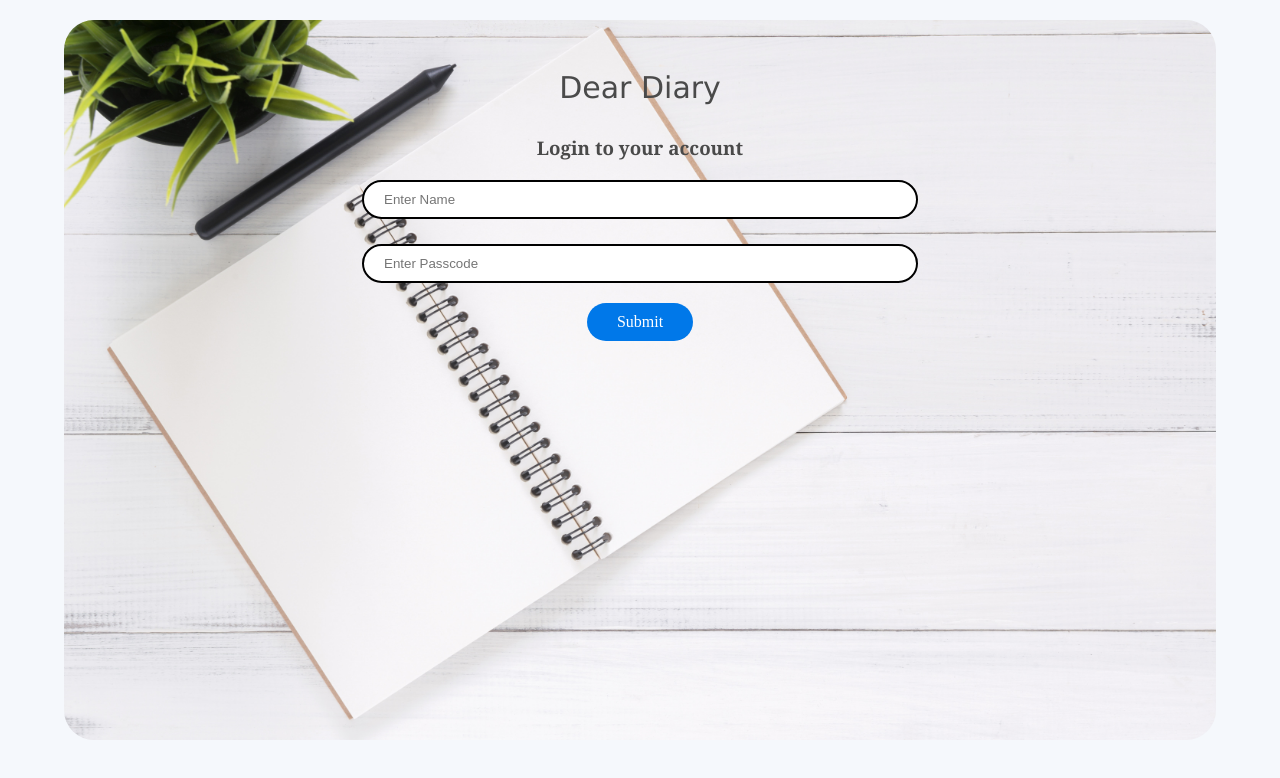
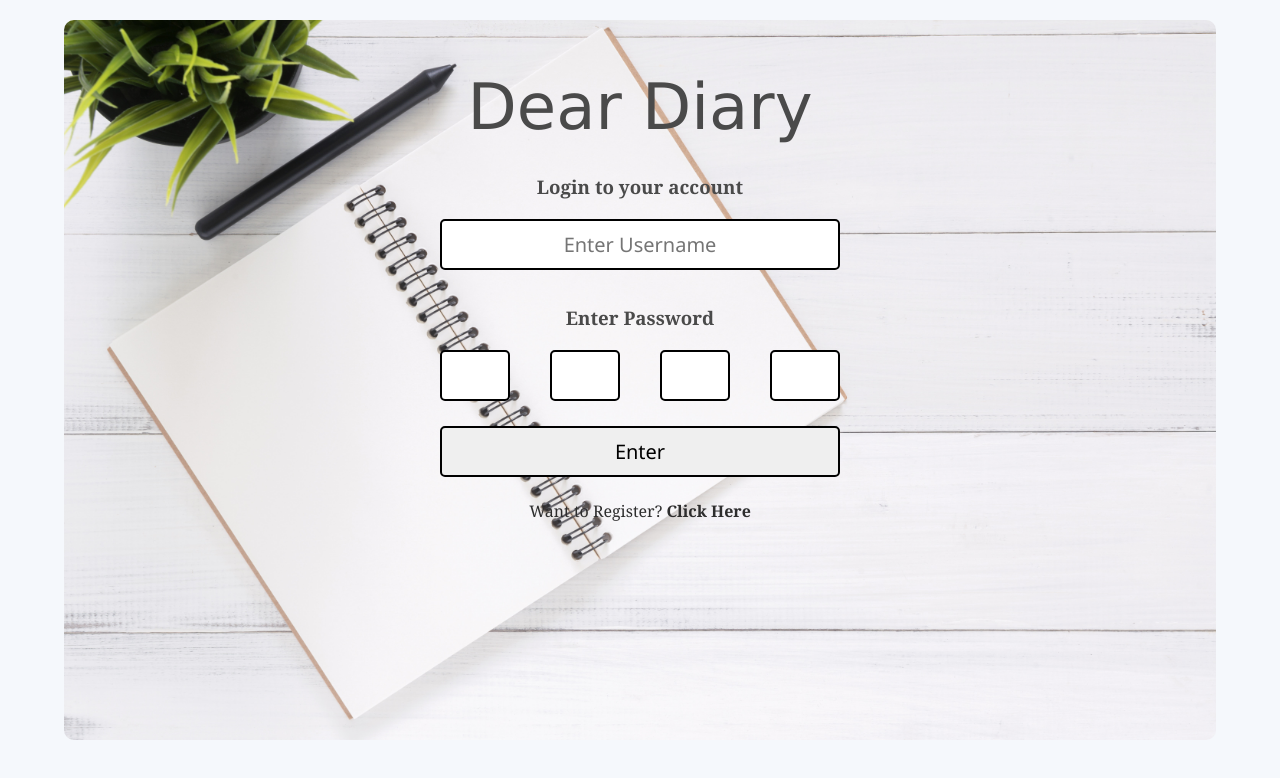
Before and after one commit to Deepak-Sangle/Dear-Diary, a React (Create React App) app in the folder web-client/: page /login in a window 1280 px wide. Shown: the top 778 px of the page. Built offline with nearby package versions, Linux system fonts and the light colour scheme; no server answers.

Commit message:
changed login ui

```diff
--- a/web-client/src/components/input.css
+++ b/web-client/src/components/input.css
@@ -9,40 +9,59 @@
     background-image: url('../images/bg.jpg');
     background-repeat: no-repeat;
     background-position: center;
-    border-radius: 30px;
+    border-radius: 10px;
     background-size: cover;
     /* border: 2px solid black; */
 }
+@media only screen and (max-width : 450px){
+    #nameScreen{
+        height: 120vh;
+    }
+}
 #name{
+    font-size: 4rem;
     margin: 30px;
-    font-size: 30px;
     font-family: 'Lucida Sans', 'Lucida Sans Regular', 'Lucida Grande', 'Lucida Sans Unicode', Geneva, Verdana, sans-serif;
 }
 #description{
     font-family: 'Gill Sans', 'Gill Sans MT', Calibri, 'Trebuchet MS', sans-serif;
     margin: 15px;
 }
+.passcode-box{
+    width: 70px !important;
+}
 #your-name{
     font-family: Georgia, 'Times New Roman', Times, serif;
     margin: 30px 0px 0px 0px;
 }
+/* Chrome, Safari, Edge, Opera */
+input::-webkit-outer-spin-button,
+input::-webkit-inner-spin-button {
+  -webkit-appearance: none;
+  margin: 0;
+}
+
 #input-name{
     margin: 20px 20px 5px 20px;
     padding: 10px;
-    width: 50%;
-    min-width: 300px;
-    border-radius: 100px;
+    font-family: 'Segoe UI', Tahoma;
+    width: 400px;
+    max-width: 70vw;
+    border-radius: 5px;
     border-width: 0px;
     outline: none;
     border: 2px solid black;
-    padding-left: 20px;
+    text-align: center;
+    font-size: 20px;
     box-sizing: border-box;
 }
-#input-name:focus{
-    border : 2px solid grey;
+.submit:hover{
+    background-color: #2d2d2d;
+    color: white;
 }
-#submit-div{
-    margin: 10px;
+.submit{
+    cursor: pointer;
+    text-align: center;
 }
 .availability{
     font-family:Cambria, Cochin, Georgia, Times, 'Times New Roman', serif;
@@ -51,3 +70,11 @@
 #isnotavaliable{
     color : red;
 }
+#want-to{
+    font-family: Georgia, 'Times New Roman', Times, serif;
+    text-decoration: none;
+    color: #2d2d2d;
+}
+#want-to a {
+    font-weight: bold;
+}
--- a/web-client/src/screens/Login.js
+++ b/web-client/src/screens/Login.js
@@ -2,6 +2,7 @@ import React, { useEffect, useState } from "react";
 import '../components/input.css'
 import { useNavigate } from "react-router-dom";
 import axios from 'axios';
+import { Link } from "react-router-dom";
 
 const Login = () => {
 
@@ -10,17 +11,21 @@ const Login = () => {
   const {BASE_URI} = require('../constant');
 
   const [name, setName] = useState('');
-  const [passcode, setPasscode] = useState('');
+  const [passcode, setPasscode] = useState(['','','','']);
 
   const login = async () => {
-    const res = await axios.post(`${BASE_URI}/login`, {name, password : passcode});
+    try{
+      const res = await axios.post(`${BASE_URI}/login`, {name, password : passcode.join('')});
       const data = await res.data;
-    console.log(data);
       if(data.success === true){
           navigate('/', {state : data.data});
       }
       else{
           alert(data.message);
+      }
+    }
+    catch(e){
+      alert(e.response.data.message);
     }
     document.getElementById('form').reset();
   }
@@ -31,16 +36,61 @@ const Login = () => {
       login();
   }
 
+  const setCorrectPasscode = (e, i) => {
+    var digit;
+    if(e.target.value !== '')
+      digit = parseInt(e.target.value.trim());
+    else
+      digit = '';
+    if(digit !== '' && (digit > 9 || digit < 0)) return;
+    if(digit !== '' && e.target.nextElementSibling) {
+      e.target.nextElementSibling.focus();
+    }
+    const new_passcode = [...passcode];
+    new_passcode[i] = digit;
+    setPasscode(new_passcode);
+  }
+
+  const onPressedKey = (e) => {
+    if(["e", "E", "+", "-"].includes(e.key)) {
+      e.preventDefault();
+      return;
+    }
+    if(e.key === 'Backspace' && e.target.value === '') {
+      if(e.target.previousElementSibling) {
+        e.target.previousElementSibling.focus();
+      }
+    }
+  }
+
   return (
     <div id="nameScreen">
       <div id="name">Dear Diary</div>
       <form id="form" method="POST" onSubmit={validateSubmit}>
           <h3 id="your-name">Login to your account</h3>
-        <input id="input-name" value={name} onChange={(e)=> setName(e.target.value.trim())} placeholder="Enter Name" />
-        <input id="input-name" type="number" value={passcode} onChange={(e)=> setPasscode(e.target.value.trim())} placeholder="Enter Passcode" />
+          <input id="input-name" value={name} onChange={(e)=> setName(e.target.value.trim())} placeholder="Enter Username" />
           <br />
+          <h3 id="your-name">Enter Password</h3>
+          {[0,1,2,3].map((i)=> {
+            return(
+              <input
+                key={i}
+                id="input-name"
+                className="passcode-box"
+                value={passcode[i]}
+                onKeyDown={(e) => onPressedKey(e)}
+                type="number"
+                onChange={(e) => setCorrectPasscode(e, i)}
+              />
+            )
+          })}
+          {/* <input id="input-name" type="number" value={passcode} onChange={(e)=> setPasscode(e.target.value.trim())} placeholder="Enter Passcode" /> */}
           <div id="submit-div">
-            <button id="submit-btn" type="submit">Submit</button>
+              <button id="input-name" className="submit" type="submit">Enter</button>
+          </div>
+          <br />
+          <div id="want-to">
+            Want to Register? <Link id="want-to" to="/register">Click Here</Link>
           </div>
       </form>
     </div>
--- a/web-client/src/screens/Registration.js
+++ b/web-client/src/screens/Registration.js
@@ -1,9 +1,9 @@
 import React, { useEffect, useState } from "react";
 import '../components/input.css'
 import axios from 'axios';
-import { useNavigate } from "react-router-dom";
+import { useNavigate, Link } from "react-router-dom";
 
-const Registration = ({setIsNameExists}) => {
+const Registration = () => {
 
     const navigate = useNavigate();
 
@@ -16,13 +16,28 @@ const Registration = ({setIsNameExists}) => {
     const [cpasscode, setCpasscode] = useState('');
 
     const saveName = async (name) => {
-        const res = await axios.post(`${BASE_URI}/register`, {name, password : passcode, cpassword : cpasscode});
-        const data = await res.data;
-        if(data.success === true){
-            navigate('/login');
+        try{
+            const password = parseInt(passcode);
+            const cpassword = parseInt(cpasscode);
+            if(password !== cpassword){
+                alert("Passwords should be matched");
+                return ;
+            }
+            if(password < 1000 || cpassword < 1000) {
+                alert("You have to make your password of exactly 4 digit long");
+                return ;
+            }
+            const res = await axios.post(`${BASE_URI}/register`, {name, password, cpassword});
+            const data = await res.data;
+            if(data.success === true){
+                navigate('/login');
+            }
+            else{
+                alert(data.message);
+            }
         }
-        else{
-            alert(data.message);
+        catch(e){
+            alert(e.response.data.message);
         }
         document.getElementById('form').reset();
     }
@@ -58,20 +73,57 @@ const Registration = ({setIsNameExists}) => {
         else if(name!=="" && element2!=null) element2.style.opacity = "1";
     })
 
+    const setPassword = (e) => {
+        const val = e.target.value.trim();
+        if(val > 9999) return;
+        setPasscode(val);
+    }
+
+    const setCPassword = (e) => {
+        const val = e.target.value.trim();
+        if(val > 9999) return;
+        setCpasscode(val);
+    }
+
     return (
         <div id="nameScreen">
             <div id="name">Dear Diary</div>
             <form id="form" method="POST" onSubmit={validateSubmit}>
                 <h3 id="your-name">Register your account</h3>
-                <input id="input-name" value={name} onChange={(e)=> setName(e.target.value.trim())} placeholder="Enter Name" />
-                <input id="input-name" type="number" value={passcode} onChange={(e)=> setPasscode(e.target.value.trim())} placeholder="Enter Passcode" />
-                <input id="input-name" type="number" value={cpasscode} onChange={(e)=> setCpasscode(e.target.value.trim())} placeholder="Confirm Passcode" />
+                <input
+                    id="input-name"
+                    value={name}
+                    onChange={(e)=> setName(e.target.value.trim())}
+                    placeholder="Enter Name"
+                />
+                <br/>
+                <input
+                    id="input-name"
+                    onKeyDown={(evt) => ["e", "E", "+", "-"].includes(evt.key) && evt.preventDefault()}
+                    type="number"
+                    value={passcode}
+                    onChange={setPassword}
+                    placeholder="Enter Passcode"
+                />
+                <br/>
+                <input
+                    id="input-name"
+                    type="number"
+                    onKeyDown={(evt) => ["e", "E", "+", "-"].includes(evt.key) && evt.preventDefault()}
+                    value={cpasscode}
+                    onChange={setCPassword}
+                    placeholder="Confirm Passcode"
+                />
                 {!isAvailable && <div className="availability" id="isavaliable">{name} is available</div>}
                 {isAvailable && <div className="availability" id="isnotavaliable">{name} is not available</div>}
+                <div id="submit-div">
+                    <button id="input-name" className="submit" type="submit">Register</button>
+                </div>
                 <br />
-                <div id="submit-div">
-                    <button id="submit-btn" type="submit">Submit</button>
+                <div id="want-to">
+                    Want to Login? <Link id="want-to" to="/login">Click Here</Link>
                 </div>
+
             </form>
         </div>
     );
--- a/web-client/src/screens/home.js
+++ b/web-client/src/screens/home.js
@@ -120,6 +120,7 @@ const HomePage = ({name}) => {
         }
         else {
             setLoading(true);
+            try{
                 const res = await axios.post(`${BASE_URI}/add-event`,{body});
                 const data = await res.data;
                 if(!data.success === true){
@@ -127,6 +128,10 @@ const HomePage = ({name}) => {
                 }
                 else{
                     events.unshift(data.data);
+                }
+            }
+            catch(e){
+              alert(e.response.data.message);
             }
             setLoading(false);
         }
```
Also changed, not shown: 1 other file (tests, documents, lock files or other folders). Lines whose indentation alone changed are shown as unchanged.
